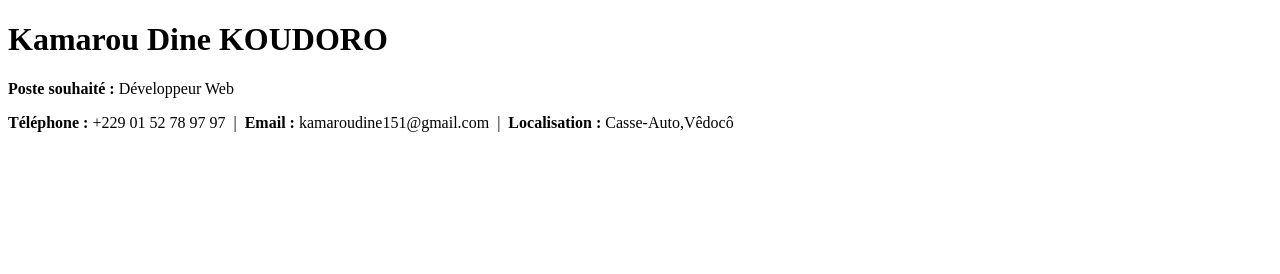
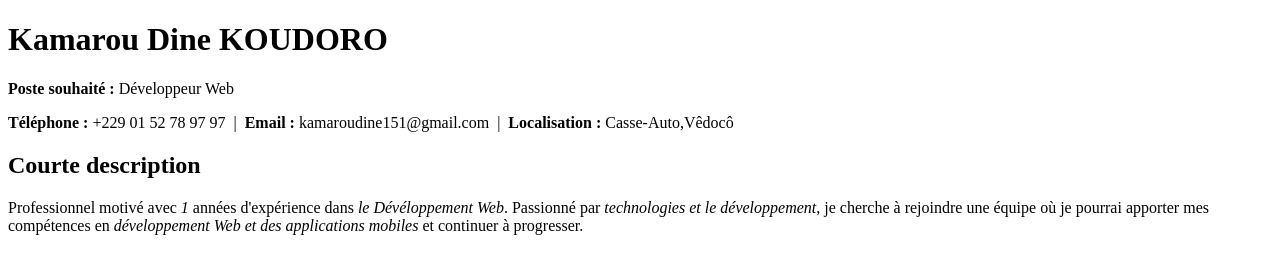
Before and after one commit to kamaroudine151-prog/mon-cv, a plain HTML site: page index.html in a window 1280 px wide. Drawn offline with Linux system fonts and the light colour scheme.

Commit message:
Fusion master + description

```diff
--- a/index.html
+++ b/index.html
@@ -19,5 +19,16 @@
     </p>
   </header>
 
+  <section id="description">
+    <h2>Courte description</h2>
+    <p>
+      Professionnel motivé avec <em>1</em> années d'expérience dans <em>le Dévéloppement Web</em>.
+      Passionné par <em>technologies et le développement</em>, je cherche à rejoindre une équipe
+      où je pourrai apporter mes compétences en <em>développement Web et des applications mobiles</em>
+      et continuer à progresser.
+    </p>
+  </section>
+
+
 </body>
 </html>
```
